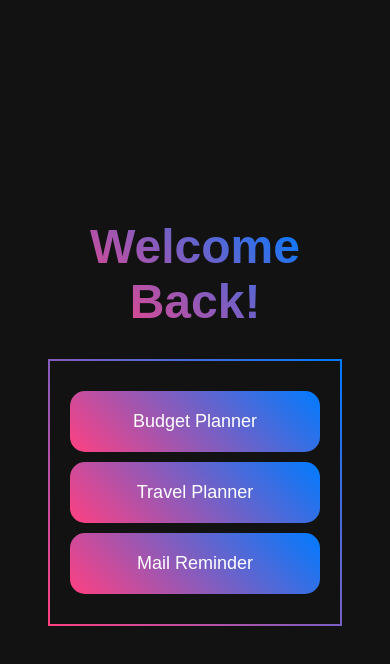
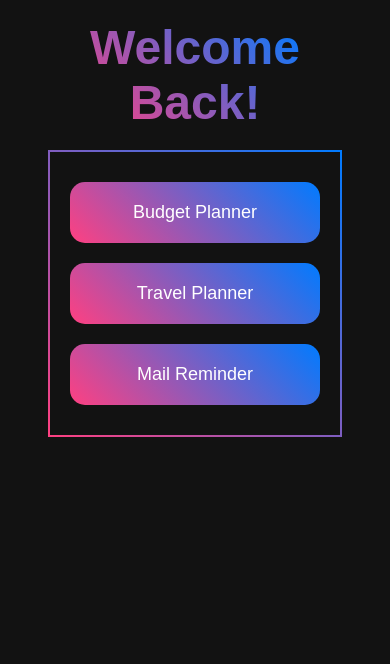
Before and after one commit to Matlab28/MultipleWebs, a plain HTML site: page multiple-webs/index.html in a window 390 px wide. Drawn offline with Linux system fonts and the light colour scheme.

Commit message:
Update index.html

```diff
--- a/multiple-webs/index.html
+++ b/multiple-webs/index.html
@@ -15,32 +15,39 @@
             background-color: #121212;
             color: #e0e0e0;
             font-family: Arial, sans-serif;
+            overflow: hidden;
         }
         .header {
-            font-size: 60px; /* Increased font size for larger screens */
+            font-size: 60px;
             font-weight: bold;
             background: linear-gradient(45deg, #ff4081, #007bff);
             -webkit-background-clip: text;
             -webkit-text-fill-color: transparent;
             margin-bottom: 30px;
             text-align: center;
-            white-space: nowrap; /* Prevent wrapping on larger screens */
+            white-space: nowrap;
         }
-        /* Media query for mobile devices */
         @media (max-width: 600px) {
+            body {
+                justify-content: flex-start;
+                padding-top: 20px;
+            }
             .header {
-                font-size: 48px; /* Increased font size for smaller screens */
-                white-space: normal; /* Allow wrapping */
+                font-size: 48px;
+                white-space: normal;
+                margin-bottom: 20px;
             }
         }
         .container {
             position: relative;
-            display: inline-block;
+            display: flex;
+            flex-direction: column;
+            align-items: center;
             padding: 20px;
-            border: 2px solid transparent; /* Transparent border to show the gradient border */
+            border: 2px solid transparent;
             border-image: linear-gradient(45deg, #ff4081, #007bff);
             border-image-slice: 1;
-            border-radius: 15px 15px 0 0; /* Rounded top-left and top-right corners */
+            border-radius: 15px 15px 0 0;
             background-color: #121212;
             text-align: center;
         }
@@ -53,7 +60,7 @@
             color: #fff;
             background: linear-gradient(45deg, #ff4081, #007bff);
             border: none;
-            border-radius: 15px; /* Rounded corners for buttons */
+            border-radius: 15px;
             cursor: pointer;
             transition: background 0.3s ease;
         }
```
